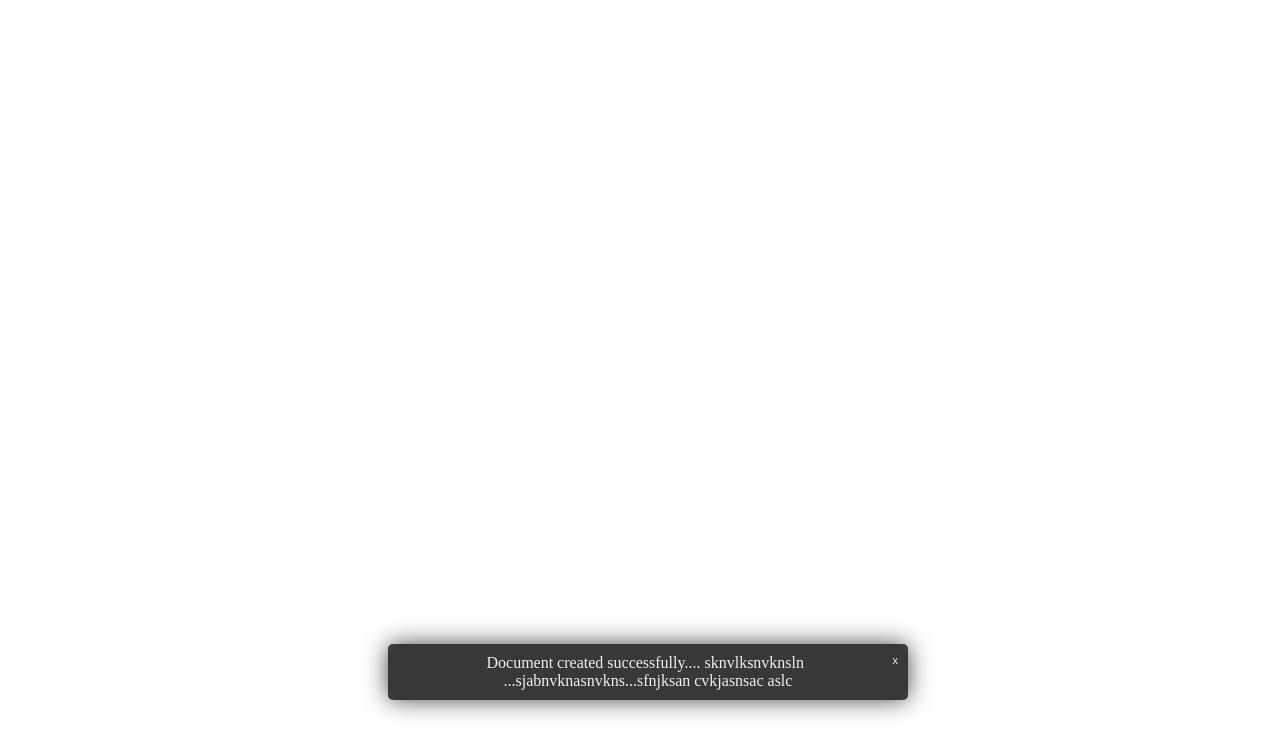
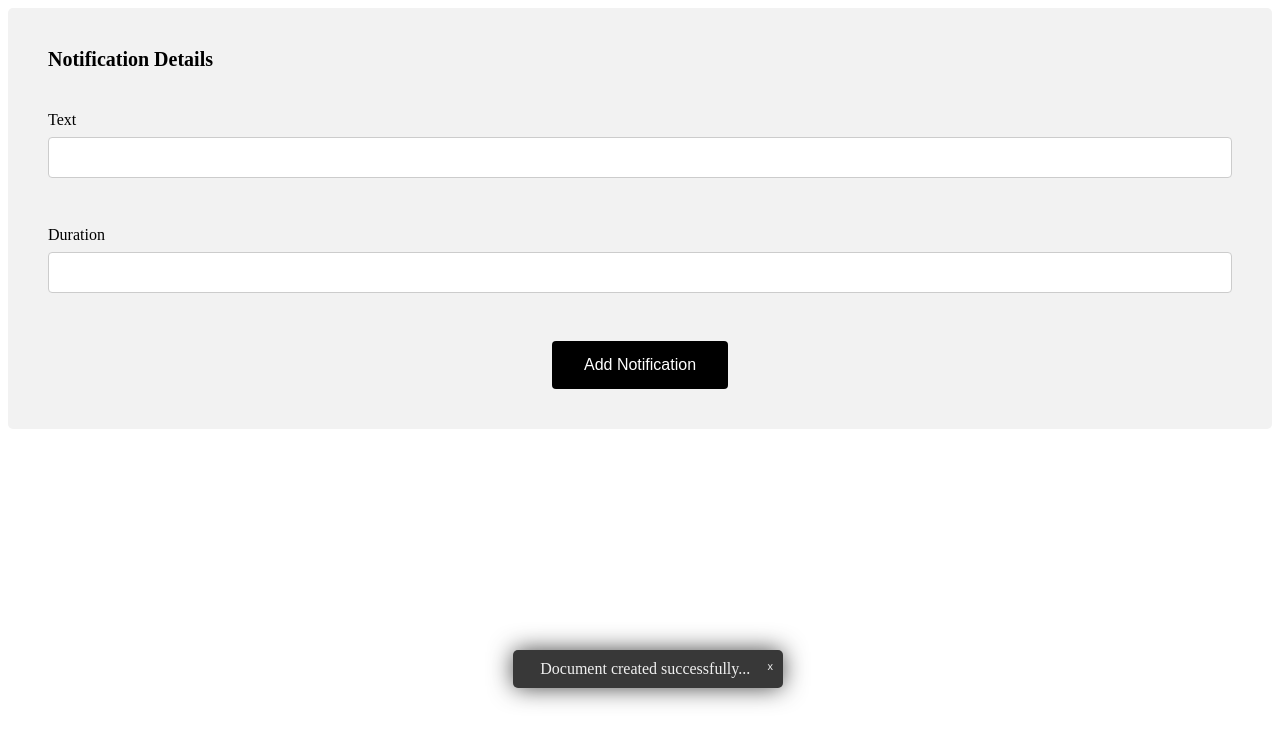
Before and after one commit to aruncs/react-notification, a React app: page / in a window 1280 px wide. Shown: the top 756 px of the page. Built offline with nearby package versions, Linux system fonts and the light colour scheme.

Commit message:
added form to add notification

```diff
--- a/src/App.js
+++ b/src/App.js
@@ -1,20 +1,32 @@
 import React from "react"
 
+import {connect} from "react-redux"
+
 import Notification from "./js/components/Notification"
+import Form from "./js/components/Form"
+
+import {addNotification} from "./js/actions"
 
 class App extends React.Component {
 
   constructor(){
     super()
+
+    this.handleNotificationFormSubmit = this.handleNotificationFormSubmit.bind(this)
+  }
+
+  handleNotificationFormSubmit(formData){
+    this.props.dispatch(addNotification(formData))
   }
 
   render() {
     return(
       <div>
-        <Notification />
+        <Form submitCallback={this.handleNotificationFormSubmit}/>
+        <Notification/>
       </div>
     )
   }
 }
 
-export default App
+export default connect(null)(App)
--- a/src/data/notifications.js
+++ b/src/data/notifications.js
@@ -4,11 +4,11 @@ const notifications = [{
   "duration" : 2000
 },{
   "key" : 2,
-  "text" : "Document created successfully.... sknvlksnvknsln ...sjabnvknasnvkns...sfnjksan cvkjasnsac aslc",
+  "text" : "Document created successfully...",
   "duration" : 0
 },{
   "key" : 3,
-  "text" : "Deletion of doc is not possible",
+  "text" : "Deletion of document is not possible..Try after sometime!!",
   "duration" : 3000
 },{
   "key" : 4,
@@ -16,7 +16,7 @@ const notifications = [{
   "duration" : 4000
 },{
   "key" : 5,
-  "text" : "User created",
+  "text" : "User created successfully",
   "duration" : 0
 }]
 
--- a/src/js/actions/index.js
+++ b/src/js/actions/index.js
@@ -1,6 +1,7 @@
 import constants from "../constants"
 
 function addNotification(payload){
+  debugger
   return {
     "type" : constants.actions.addNotification,
     payload
--- a/src/js/components/Form.js
+++ b/src/js/components/Form.js
@@ -1 +1,60 @@
 import React from "react"
+
+class Form extends React.Component{
+
+  constructor(){
+    super()
+
+    this.state = {
+      "text" : "",
+      "duration" : 0
+    }
+    this.handleFormSubmit = this.handleFormSubmit.bind(this)
+    this.handleChange = this.handleChange.bind(this)
+  }
+
+  handleChange(event){
+
+    this.setState({
+      [event.target.dataset.fieldname] : event.target.dataset.fieldname === "duration" ? parseInt(event.target.value) : event.target.value
+    })
+  }
+
+  handleFormSubmit(event){
+
+    event.preventDefault()
+    var formData = Object.assign({},this.state)
+
+    this.props.submitCallback(formData)
+  }
+
+  render(){
+    return (
+      <div>
+        <form onSubmit={this.handleFormSubmit} className="notificationForm">
+          <div className="formItemWrapper">
+            <label className="formTitle">Notification Details</label>
+          </div>
+
+          <div className="formItemWrapper">
+            <label className="formLabel">Text</label>
+            <input type="text" value={this.state.notificationText} onChange={this.handleChange} data-fieldname="text" className="formInputField"/>
+          </div>
+
+          <div className="formItemWrapper">
+            <label>Duration</label>
+            <input type="text" value={this.state.notificationDuration} onChange={this.handleChange} data-fieldname="duration" className="formInputField"/>
+          </div>
+
+          <div className="formItemWrapper">
+            <input type="submit" value="Add Notification" className="submitButton"/>
+          </div>
+
+
+        </form>
+      </div>
+    )
+  }
+}
+
+export default Form
--- a/src/js/components/Notification.js
+++ b/src/js/components/Notification.js
@@ -18,6 +18,7 @@ class Notification extends React.Component{
     }
     //TODO: Remove this..only for testing
     window.notification = this;
+
     this._notificationWrapper = React.createRef()
 
     this._removeCurrentNotification = this._removeCurrentNotification.bind(this)
--- a/src/js/reducers/index.js
+++ b/src/js/reducers/index.js
@@ -1,6 +1,7 @@
 import constants from "../constants"
 
 function reducer(state,action){
+
     switch (action.type) {
       case constants.actions.addNotification:
         return Object.assign({},state,{"notifications" : state.notifications.concat(action.payload)})
--- a/style.css
+++ b/style.css
@@ -39,3 +39,51 @@
   padding:10;
   box-shadow: 0px 0px 24px -1px rgba(56, 56, 56, 1);
 }
+
+
+.notificationForm{
+  border-radius: 5px;
+  background-color: #f2f2f2;
+  padding: 20px;
+}
+
+.notificationForm .formTitle {
+  font-size: 20px;
+  font-weight: bold;
+}
+
+.formItemWrapper{
+  width: 100%;
+  padding: 12px 20px;
+  margin: 8px 0;
+  text-align: center;
+  display: inline-block;
+  box-sizing: border-box;
+}
+
+.formItemWrapper label{
+  text-align: left;
+  display: block;
+}
+.submitButton{
+  background-color: black; /*#4CAF50;*/
+  border: none;
+  color: white;
+  padding: 15px 32px;
+  text-align: center;
+  text-decoration: none;
+  display: inline-block;
+  font-size: 16px;
+  cursor: pointer;
+  border-radius: 4px;
+}
+
+.formInputField{
+  width: 100%;
+  padding: 12px 20px;
+  margin: 8px 0;
+  display: inline-block;
+  border: 1px solid #ccc;
+  border-radius: 4px;
+  box-sizing: border-box;
+}
```
